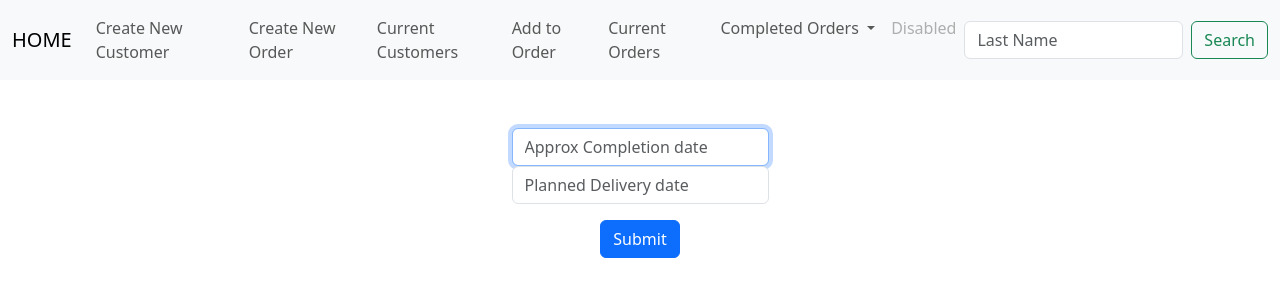
After one commit to matthewellwood/project-3, a Flask app: page /order_basics in a window 1280 px wide. The commit adds this page. Shown: the top 300 px of the page. Run offline with Flask 3, Linux system fonts and the light colour scheme; some libraries are stand-ins or nearby versions.

Commit message:
ordering system

```diff
--- a/app.py
+++ b/app.py
@@ -41,6 +41,14 @@ def index():
         return render_template("customer_order.html")
 
 
+@app.route("/order", methods=["GET", "POST"])
+def order():
+    """Show order Page"""
+    if request.method == "POST":
+        return render_template ("stock_list.html")
+    else:
+        return render_template("order.html")
+
 
 @app.route("/new_customer", methods=["GET", "POST"])
 def new_customer():
@@ -60,9 +68,13 @@ def new_customer():
     if request.method == "GET":
         return render_template("new_customer.html")
 
-@app.route("/list_of_customers", methods=["GET"])
+@app.route("/list_of_customers", methods=["GET", "POST"])
 def list_of_customers():
-    if request.method == "GET":
+    if request.method == "POST":
+        customer_id = request.form.get("customer_id")
+        detail = db.execute("select * from customers WHERE id = (?);", customer_id)
+        return render_template("customer_order.html",detail = detail)
+    else:
         detail = db.execute("select * from customers;")
         return render_template("list_of_customers.html",detail = detail)
 
@@ -71,21 +83,10 @@ def list_of_customers():
 def search():
     if request.method == "POST":
         choice = request.form.get("choice")
-        #details = request.form.get("details")
-        #postcode = request.form.get("postcode")
-        #if choice == "customer_id" or choice == "customer_last_name" or choice == "postcode" :
         custom = db.execute("select * from customers GROUP BY last_name;")
-        #else:
         orders = db.execute("select * from orders;")
-        #order_date = request.form.get("order_date")
-        #customer_id = request.form.get("customer_id")
-        #customer_last_name = request.form.get("customer_last_name")
-        #postcode = request.form.get("postcode")
-        #item_id = request.form.get("item_id")
-        #info = db.execute("select * from customers JOIN orders ON customers.id = orders.cust_id GROUP BY last_name;")
         return render_template("search_results.html", custom = custom, orders = orders)
     else:
-        #search_items = staff_member, order_date, customer_id, customer_last_name, postcode, item_id
         return render_template("search.html")
 
 
@@ -97,16 +98,38 @@ def customer_order():
         staff_member = request.form.get("staff_member")
         order_date = request.form.get("order_date")
         customer_id = request.form.get("customer_id")
-        customer_last_name = request.form.get("customer_last_name")
+        deposit = request.form.get("deposit_taken")
+        customer = db.execute ("SELECT * FROM customers WHERE id = (?);", customer_id)
+        for row in customer:
+            customer_last_name = row["last_name"]
         db.execute("INSERT INTO orders(cust_id, staff_member, order_date, customer_last_name) VALUES (?, ?, ?, ?);", customer_id,  staff_member, order_date, customer_last_name)
         order_info = db.execute("SELECT * FROM orders;")
         last_elem =order_info[len(order_info)-1]
-        return render_template("stock_list.html")
-    if request.method == "GET":
+        return render_template("order_basics.html", last_elem = last_elem)
+    else:
         return render_template("customer_order.html")
 
-@app.route("/add_to__order", methods=["GET", "POST"])
-def add_to__order():
+
+@app.route("/order_basics", methods=["GET", "POST"])
+def order_basics():
+    # things to change
+    if request.method == "POST":
+        order_info = db.execute("SELECT * FROM orders;")
+        last_elem =order_info[len(order_info)-1]
+        return render_template("stock_list.html", last_elem = last_elem)
+    else:
+        return render_template("order_basics.html")
+
+
+
+@app.route("/create_order", methods=["GET", "POST"])
+def create_order():
+    # things to change
+    if request.method == "GET":
+        return render_template("pick_stock.html")
+
+@app.route("/add_to_order", methods=["GET", "POST"])
+def add_to_order():
     """Show Order Form"""
     if request.method == "POST":
         # do stuff
@@ -137,9 +160,6 @@ def order_details():
         db.execute("UPDATE orders SET item_name = (?) , item_description = (?), selling_price = (?), quantity = (?) WHERE order_id = (?);", name, item_description, selling_price, quantity, current_order)
         order_info = db.execute("SELECT * FROM orders WHERE order_id = (?);", current_order)
         return render_template("order.html",order = order_info)
-
-
-
         completion = request.form.get("completion")
         delivery_date = request.form.get("delivery_date")
         colour_finish = request.form.get("colour_finish")
@@ -172,9 +192,9 @@ def list_of_orders():
 def stock_list():
         if request.method == "POST":
         # do this
+            stock = db.execute("SELECT * FROM stock;")
             return render_template("stock_list.html")
-
-        if request.method == "GET":
+        else:
             stock = db.execute("SELECT * FROM stock;")
             return render_template("stock_list.html", stock = stock)
 
--- a/templates/layout.html
+++ b/templates/layout.html
@@ -6,6 +6,7 @@
     <title>Alexander Ellis</title>
     <link href="https://cdn.jsdelivr.net/npm/bootstrap@5.3.0/dist/css/bootstrap.min.css" rel="stylesheet" integrity="sha384-9ndCyUaIbzAi2FUVXJi0CjmCapSmO7SnpJef0486qhLnuZ2cdeRhO02iuK6FUUVM" crossorigin="anonymous">
     <script src="https://cdn.jsdelivr.net/npm/bootstrap@5.3.0/dist/js/bootstrap.bundle.min.js" integrity="sha384-geWF76RCwLtnZ8qwWowPQNguL3RmwHVBC9FhGdlKrxdiJJigb/j/68SIy3Te4Bkz" crossorigin="anonymous"></script>
+    <link href="/static/logo.jpg" rel="icon">
   </head>
   <body>
     <nav class="navbar navbar-expand-lg bg-body-tertiary">
--- a/templates/list_of_customers.html
+++ b/templates/list_of_customers.html
@@ -29,8 +29,8 @@ Customer Details
         <tbody>
             {% for row in detail %}
             <tr>
-                <form action="/customer_order" method="post">
-                    <td><input type="hidden" name="customer_id" VALUE="{{ row['id'] }}"><button class="btn btn-primary" type="submit">Select</button></td>
+                <form action="/list_of_customers" method="post">
+                    <td><input type="hidden" name="customer_id" VALUE="{{ row['id'] }}"><button class="btn btn-primary" type="submit">Create Order</button></td>
                 </form>
                 <td class="text-start">{{ row["id"] }}</td>
                 <td class="text-start">{{ row["last_name"] }}</td>
--- a/templates/lounge.html
+++ b/templates/lounge.html
@@ -7,7 +7,7 @@ Main Screen
 {% block main %}
 <div class="section">
 
-    <h2>Current Stock</h2>
+    <h2>Current Stock of Lounge furniture</h2>
     <form action="/stock_list">
         <td><button class="btn btn-primary" type="submit">Back</button></td>
     </form>
--- a/templates/order.html
+++ b/templates/order.html
@@ -6,6 +6,9 @@ Ordered Items
 
 {% block main %}
 <h2>Order Items</h2>
+<form action="/order" method="post">
+<button class="btn btn-primary" type="submit">Add Items</button>
+</form>
 <table class="table table-striped">
     <thead>
         <tr>
--- /dev/null
+++ b/templates/order_basics.html
@@ -0,0 +1,16 @@
+{% extends "layout.html" %}
+
+{% block title %}
+Order Details
+{% endblock %}
+
+{% block main %}
+
+<form action="/order_basics" method="post">
+    <div class ="mb-3">
+        <input autocomplete="off" autofocus class="form-control mx-auto w-auto" name="completion" placeholder="Approx Completion date" type="text">
+        <input autocomplete="off" autofocus class="form-control mx-auto w-auto" name="delivery_date" placeholder="Planned Delivery date" type="text">
+    </div>
+    <button class="btn btn-primary" type="submit">Submit</button>
+</form>
+{% endblock %}
--- a/templates/search_results.html
+++ b/templates/search_results.html
@@ -33,7 +33,6 @@ Search
                 <td class="text-start">{{ row["order_date"] }}</td>
             </tr>
             {% endfor %}
-    <form action="/sell" method="post">
 
 
 
--- a/templates/stock_list.html
+++ b/templates/stock_list.html
@@ -1,7 +1,7 @@
 {% extends "layout.html" %}
 
 {% block title %}
-Main Screen
+Stock Selector
 {% endblock %}
 
 {% block main %}
@@ -15,10 +15,10 @@ Main Screen
         <tbody>
             <li class="nav-item dropdown">
                 <a class="nav-link dropdown-toggle" href="#" role="button" data-bs-toggle="dropdown" aria-expanded="false">
-                Completed Orders
+                Available Ranges
                 </a>
                 <ul class="dropdown-menu">
-                <li><a class="dropdown-item" href="lounge.html">Lounge Furniture</a></li>
+                <li><a class="nav-item dropdown" href="lounge.html">Lounge Furniture</a></li>
                 <li><a class="dropdown-item" href="bedroom.html">Bedroom Collection</a></li>
                 <li><hr class="dropdown-divider"></li>
                 <li><a class="dropdown-item" href="#">New Items to Order in</a></li>
```
Also changed, not shown: templates/customer_order.html (+3 -4 lines), templates/order_details.html (+0 -13 lines), aepricelist.db.
